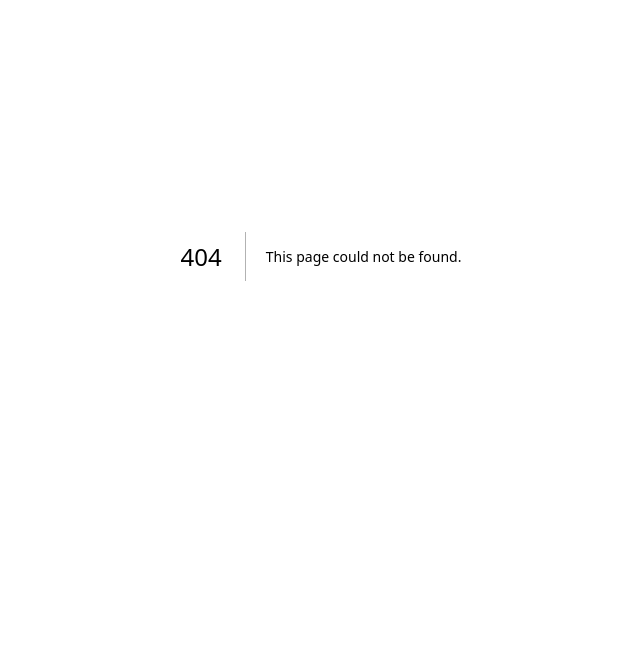
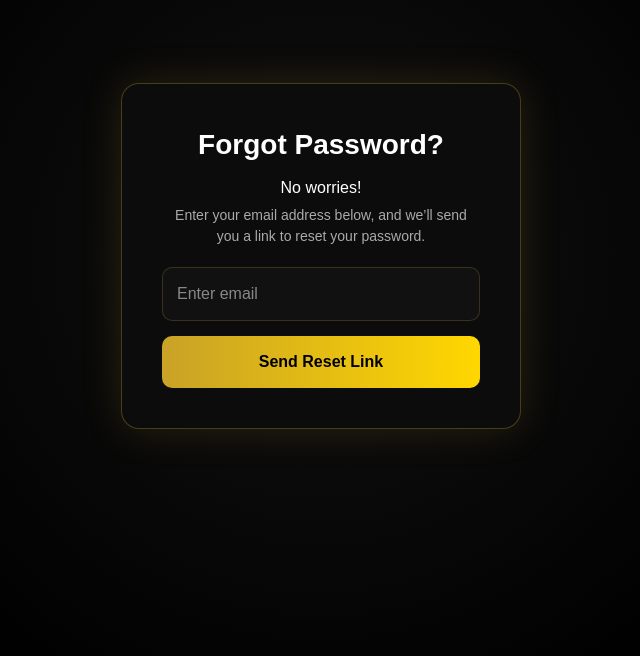
Before and after one commit to samuelomondi2/madi-visuals-2, a Next.js app in the folder frontend/: page /forgot-password in a window 1280 px wide. Before the commit this address had no page. Shown: the part 144-800 px from the top of the page, without its empty margins (319-959 px from the left). Built offline with nearby package versions, Linux system fonts and the light colour scheme.

Commit message:
forgot-password UI

```diff
--- /dev/null
+++ b/frontend/pages/forgot-password.tsx
@@ -0,0 +1,170 @@
+"use client";
+
+import { useState } from "react";
+import Footer from "./components/footer";
+
+export default function ForgotPasswordPage() {
+  const [email, setEmail] = useState("");
+  const [status, setStatus] = useState<"idle" | "loading" | "success" | "error">("idle");
+
+  const handleSubmit = async (e: React.FormEvent) => {
+    e.preventDefault();
+    setStatus("loading");
+
+    try {
+      const res = await fetch(
+        `${process.env.NEXT_PUBLIC_API_URL}/auth/forgot-password`,
+        {
+          method: "POST",
+          headers: {
+            "Content-Type": "application/json",
+          },
+          body: JSON.stringify({ email }),
+        }
+      );
+
+      if (!res.ok) throw new Error();
+
+      setStatus("success");
+      setEmail(""); // optional clear input
+    } catch (err) {
+      setStatus("error");
+    }
+  };
+
+  return (
+    <>
+      <div style={styles.page}>
+        <div style={styles.card}>
+
+          <h1 style={styles.title}>Forgot Password?</h1>
+
+          <p style={styles.subtitleStrong}>No worries!</p>
+
+          <p style={styles.subtitle}>
+            Enter your email address below, and we’ll send you a link to reset your password.
+          </p>
+
+          <form onSubmit={handleSubmit} style={styles.form}>
+            <input
+              type="email"
+              placeholder="Enter email"
+              value={email}
+              onChange={(e) => setEmail(e.target.value)}
+              required
+              style={styles.input}
+            />
+
+            <button
+              type="submit"
+              disabled={status === "loading"}
+              style={{
+                ...styles.button,
+                display: "flex",
+                justifyContent: "center",
+                alignItems: "center",
+                gap: "10px",
+                opacity: status === "loading" ? 0.7 : 1,
+                cursor: status === "loading" ? "not-allowed" : "pointer",
+              }}
+            >
+              {status === "loading" && <span style={styles.spinner}></span>}
+              {status === "loading" ? "Sending..." : "Send Reset Link"}
+            </button>
+          </form>
+
+          {status === "success" && (
+            <p style={styles.success}>
+              Check your email
+              <br/>
+              We just sent an email to you with a link to reset your password!
+            </p>
+          )}
+
+          {status === "error" && (
+            <p style={styles.error}>
+              Something went wrong. Please try again.
+            </p>
+          )}
+        </div>
+      </div>
+
+      <Footer />
+    </>
+  );
+}
+
+const styles: { [key: string]: React.CSSProperties } = {
+  page: {
+    minHeight: "100vh",
+    background: "radial-gradient(circle at center, #111 0%, #000 70%)",
+    display: "flex",
+    justifyContent: "center",
+    alignItems: "center",
+    fontFamily: "sans-serif",
+  },
+  card: {
+    width: "400px",
+    background: "#0c0c0c",
+    padding: "40px",
+    borderRadius: "18px",
+    border: "1px solid rgba(212,175,55,0.3)",
+    boxShadow: "0 0 40px rgba(212,175,55,0.15)",
+    textAlign: "center",
+    color: "#fff",
+  },
+  title: {
+    fontSize: "28px",
+    fontWeight: 600,
+    marginBottom: "10px",
+  },
+  subtitleStrong: {
+    marginBottom: "5px",
+    fontWeight: 500,
+  },
+  subtitle: {
+    fontSize: "14px",
+    color: "#aaa",
+    lineHeight: 1.5,
+    marginBottom: "20px",
+  },
+  form: {
+    display: "flex",
+    flexDirection: "column",
+    gap: "15px",
+  },
+  input: {
+    padding: "14px",
+    borderRadius: "10px",
+    border: "1px solid rgba(212,175,55,0.2)",
+    background: "#111",
+    color: "#fff",
+    outline: "none",
+  },
+  button: {
+    background: "linear-gradient(90deg, #C9A227, #FFD700)",
+    border: "none",
+    padding: "14px",
+    borderRadius: "10px",
+    color: "#000",
+    fontWeight: 700,
+  },
+  success: {
+    marginTop: "15px",
+    color: "#4CAF50",
+    fontSize: "14px",
+  },
+  error: {
+    marginTop: "15px",
+    color: "#ff4d4f",
+    fontSize: "14px",
+  },
+  spinner: {
+    width: "16px",
+    height: "16px",
+    border: "2px solid rgba(0,0,0,0.2)",
+    borderTop: "2px solid #000",
+    borderRadius: "50%",
+    animation: "spin 0.6s linear infinite",
+  },
+};
--- a/frontend/pages/login.tsx
+++ b/frontend/pages/login.tsx
@@ -87,7 +87,7 @@ export default function LoginPage() {
 
           {/* Remember + Forgot Row */}
           <div style={styles.optionsRow}>
-            <label style={styles.rememberLabel}>
+            {/* <label style={styles.rememberLabel}>
               <input
                 type="checkbox"
                 checked={remember}
@@ -95,7 +95,7 @@ export default function LoginPage() {
                 style={styles.checkbox}
               />
               Remember me
-            </label>
+            </label> */}
 
             <span
               style={styles.forgot}
```
Also changed, not shown: frontend/pages/password-reset.tsx (added).
